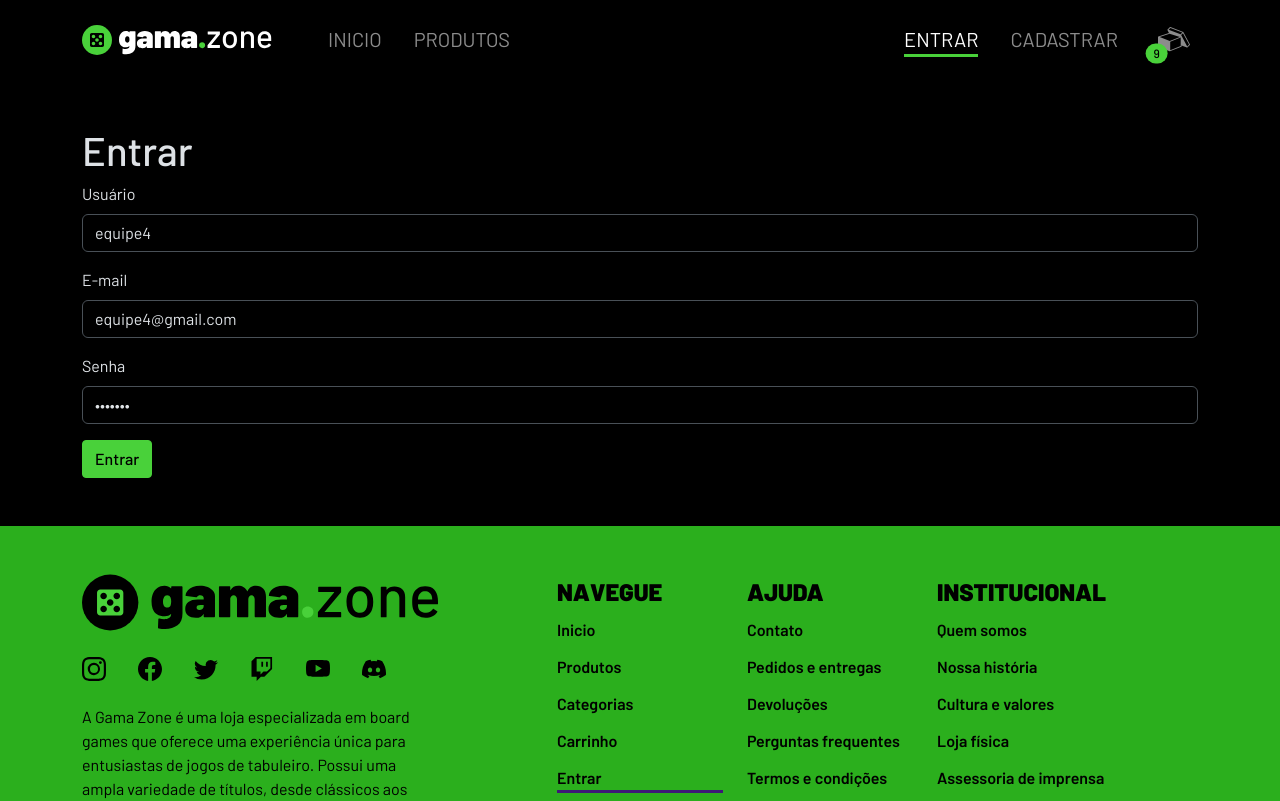
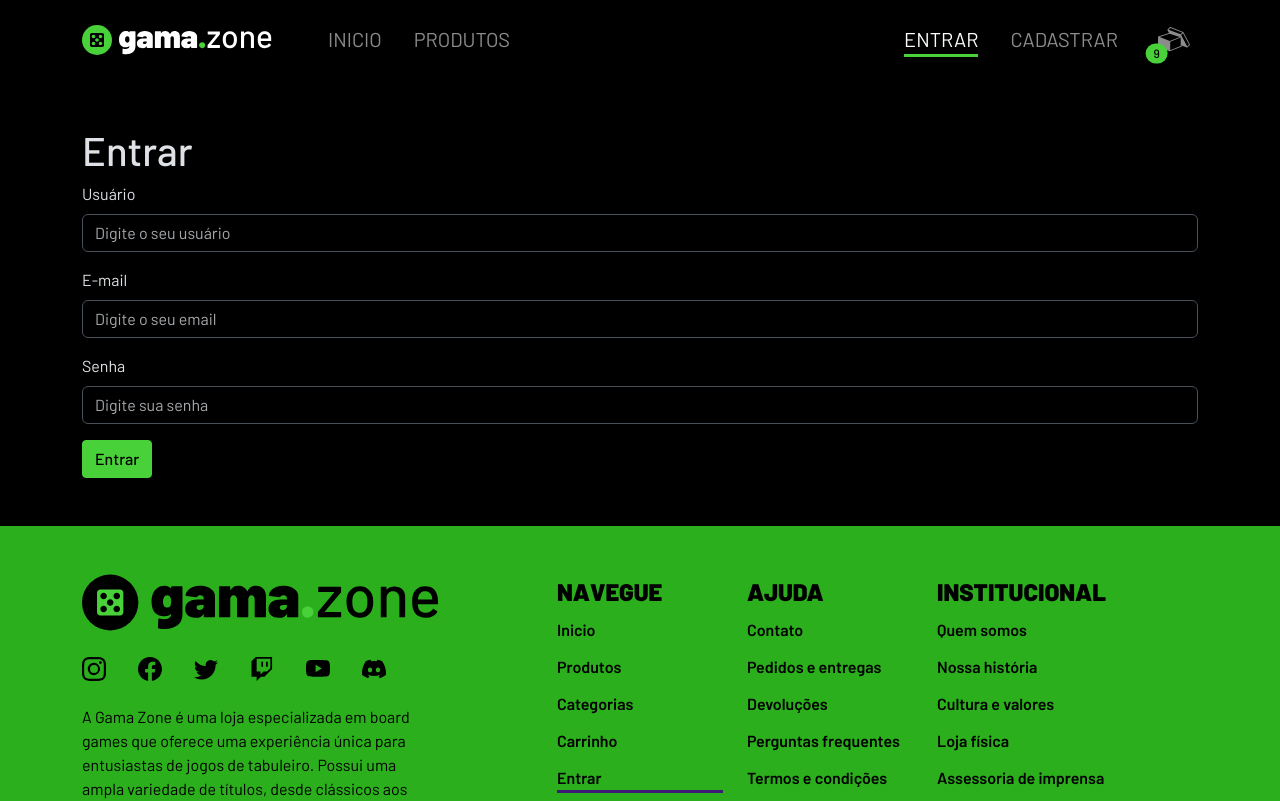
Before and after one commit to rodrigobruno/desafio-4-grupo-4-front-end-ecommerce, a React (Create React App) app: page /entrar in a window 1280 px wide. Shown: the top 801 px of the page. Built offline with nearby package versions, Linux system fonts and the light colour scheme; no server answers.

Commit message:
Implementado a validação do formulario de login

```diff
--- a/src/paginas/Entrar/index.tsx
+++ b/src/paginas/Entrar/index.tsx
@@ -1,29 +1,89 @@
 import { FormEvent, useState } from 'react';
 import { Helmet } from 'react-helmet-async';
-import { api } from 'lib/axios';
 import { Button } from 'react-bootstrap';
 import { Form } from 'react-bootstrap';
 
+import { api } from 'lib/axios';
 import { useAppDispatch } from 'hooks';
 import { login } from 'store/modules/usuario';
 import { LoginResponse } from 'types';
 
+interface CamposForm {
+    username: string;
+    email: string;
+    password: string;
+}
+
 export default function Entrar() {
     const dispatch = useAppDispatch();
-    const [username, setUsername] = useState('equipe4');
-    const [email, setEmail] = useState('equipe4@gmail.com');
-    const [password, setPassword] = useState('equipe4');
+
+    const [form, setForm] = useState<CamposForm>({
+        username: '',
+        email: '',
+        password: '',
+    });
+
+    const [erros, setErros] = useState<any>({
+        username: null,
+        email: null,
+        password: null,
+    });
+
+    const lidarComAsMudancasNosCampos = (campo: string, valor: string) => {
+        setForm({
+            ...form,
+            [campo]: valor,
+        });
+
+        if (!!erros[campo]) {
+            setErros({
+                ...erros,
+                [campo]: null,
+            });
+        }
+    };
+
+    const validarForm = () => {
+        const { username, email, password }: CamposForm = form;
+        const novoErros = {} as CamposForm;
+
+        const ehEmail = (email: string) =>
+            /^[A-Z0-9._%+-]+@[A-Z0-9.-]+\.[A-Z]{2,4}$/i.test(email);
+
+        if (!username || username === '') {
+            novoErros.username = 'Preencha o usuário';
+        } else if (username.length < 3) {
+            novoErros.username = 'O usuário deve ter mais do que 3 caracteres';
+        }
+
+        if (!email || email === '') {
+            novoErros.email = 'Preencha o e-mail';
+        } else if (!ehEmail(email)) {
+            novoErros.email = 'E-mail inválido';
+        }
+
+        if (!password || password === '') {
+            novoErros.password = 'Preencha a senha';
+        }
+
+        return novoErros;
+    };
 
     const lidarComEnvio = async (e: FormEvent) => {
         e.preventDefault();
 
+        const errosNoFormulario = validarForm();
+
+        if (Object.keys(errosNoFormulario).length > 0) {
+            setErros(errosNoFormulario);
+        } else {
             try {
                 const responseData: LoginResponse = await api.post(
                     '/auth/login',
                     {
-                    username: username,
-                    email: email,
-                    password: password,
+                        username: form.username,
+                        email: form.email,
+                        password: form.password,
                     },
                     {
                         headers: {
@@ -34,11 +94,11 @@ export default function Entrar() {
                         },
                     }
                 );
-
-            console.log(responseData.data);
                 dispatch(login(responseData.data));
             } catch (error) {
-            alert('Erro na requisição');
+                console.log(error);
+                alert('Erro na requisição PQ');
+            }
         }
     };
 
@@ -54,15 +114,28 @@ export default function Entrar() {
 
             <h1>Entrar</h1>
 
-            <Form onSubmit={lidarComEnvio}>
+            <Form noValidate onSubmit={lidarComEnvio}>
                 <Form.Group className='mb-3' controlId='formLoginUsername'>
                     <Form.Label>Usuário</Form.Label>
                     <Form.Control
                         type='text'
                         placeholder='Digite o seu usuário'
-                        value={username}
-                        onChange={(e) => setUsername(e.target.value)}
+                        value={form.username}
+                        onChange={(e) =>
+                            lidarComAsMudancasNosCampos(
+                                'username',
+                                e.target.value
+                            )
+                        }
+                        isInvalid={!!erros.username}
+                        required
                     />
+                    <Form.Control.Feedback type='valid'>
+                        Looks good!
+                    </Form.Control.Feedback>
+                    <Form.Control.Feedback type='invalid'>
+                        {erros.username}
+                    </Form.Control.Feedback>
                 </Form.Group>
 
                 <Form.Group className='mb-3' controlId='formLoginEmail'>
@@ -70,9 +143,19 @@ export default function Entrar() {
                     <Form.Control
                         type='email'
                         placeholder='Digite o seu email'
-                        value={email}
-                        onChange={(e) => setEmail(e.target.value)}
+                        value={form.email}
+                        onChange={(e) =>
+                            lidarComAsMudancasNosCampos('email', e.target.value)
+                        }
+                        isInvalid={!!erros.email}
+                        required
                     />
+                    <Form.Control.Feedback type='valid'>
+                        Looks good!
+                    </Form.Control.Feedback>
+                    <Form.Control.Feedback type='invalid'>
+                        {erros.email}
+                    </Form.Control.Feedback>
                 </Form.Group>
 
                 <Form.Group className='mb-3' controlId='formLoginSenha'>
@@ -80,9 +163,22 @@ export default function Entrar() {
                     <Form.Control
                         type='password'
                         placeholder='Digite sua senha'
-                        value={password}
-                        onChange={(e) => setPassword(e.target.value)}
+                        value={form.password}
+                        onChange={(e) =>
+                            lidarComAsMudancasNosCampos(
+                                'password',
+                                e.target.value
+                            )
+                        }
+                        isInvalid={!!erros.password}
+                        required
                     />
+                    <Form.Control.Feedback type='valid'>
+                        Looks good!
+                    </Form.Control.Feedback>
+                    <Form.Control.Feedback type='invalid'>
+                        {erros.password}
+                    </Form.Control.Feedback>
                 </Form.Group>
 
                 <Button variant='primary' type='submit'>
```
Lines whose indentation alone changed are shown as unchanged.
